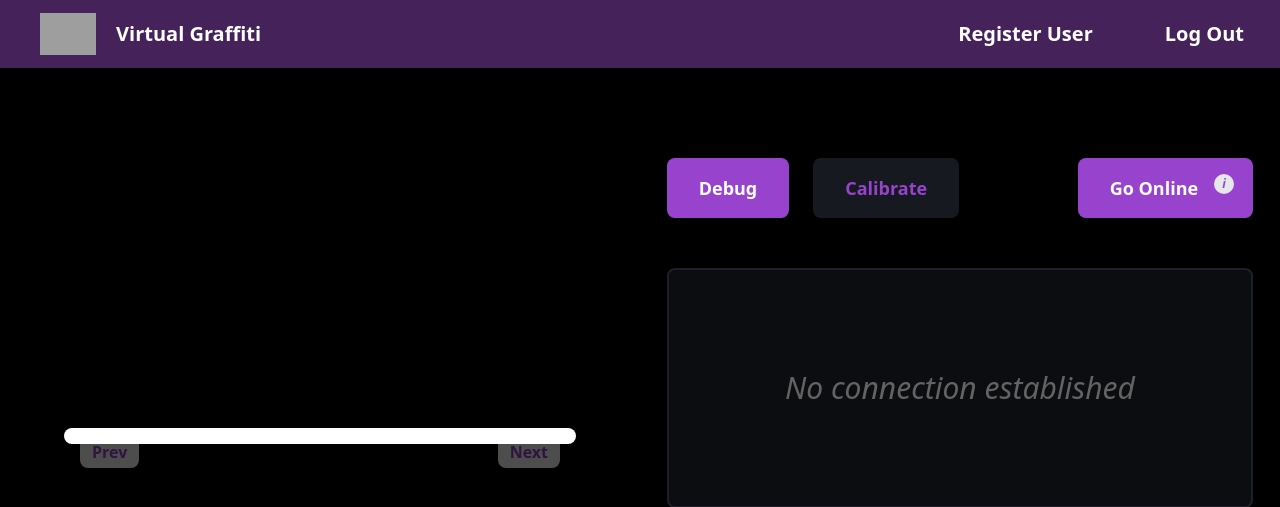
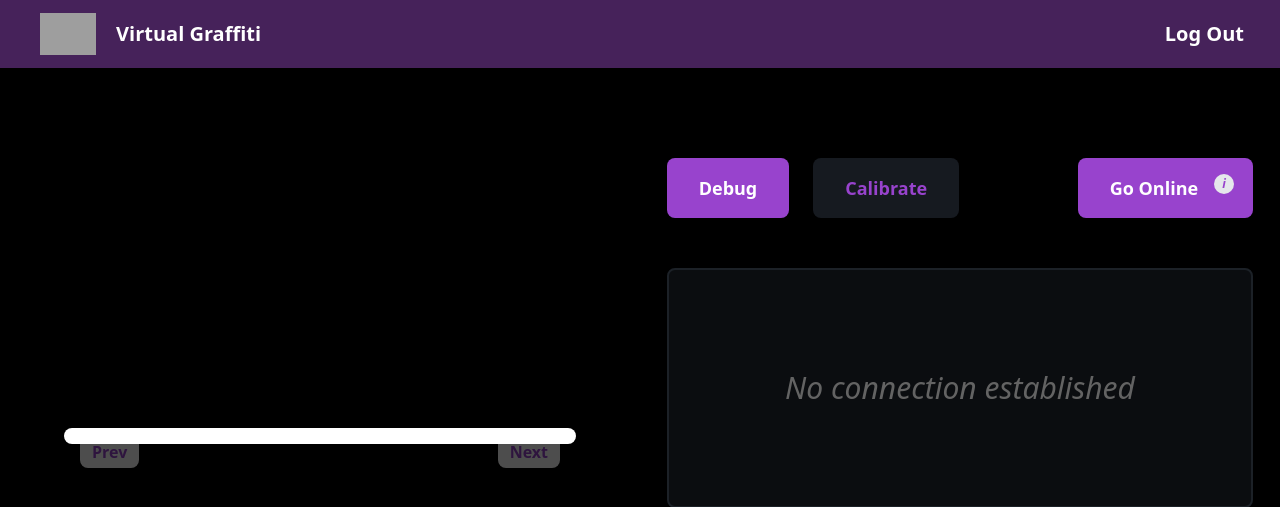
Before and after one commit to aidanvancil/virtual_graffiti, a Django app: page /admin_panel/ in a window 1280 px wide. Shown: the top 507 px of the page. Run offline with Django 4.2, Linux system fonts and the light colour scheme; a user stored in the database is signed in; some libraries are stand-ins or nearby versions; grey boxes are pictures that could not be loaded.

Commit message:
feat: condition connection checks

```diff
--- a/app/templates/admin_panel.html
+++ b/app/templates/admin_panel.html
@@ -35,7 +35,7 @@
                                     <li class="splide__slide rounded-lg relative">
                                         <img src="{% static 'media/' %}{{ image }}" alt="Image" class="">
                                         {% if init %}
-                                        <button id="submit-button" onclick="showNotification('Image submitted to queue')" class="text-xs md:text-sm lg:text-lg text-red-600 hover:font-bold absolute bottom-0 left-1/2 bg-white -translate-x-1/2 mb-2 lg:px-3 lg:py-1 sm:px-2 py-0 rounded-lg transition duration-300 ease-in-out transform hover:scale-110"
+                                        <button id="submit-button" onclick="showNotification('Image submitted to queue', bgColor='bg-green-500')" class="text-xs md:text-sm lg:text-lg text-red-600 hover:font-bold absolute bottom-0 left-1/2 bg-white -translate-x-1/2 mb-2 lg:px-3 lg:py-1 sm:px-2 py-0 rounded-lg transition duration-300 ease-in-out transform hover:scale-110"
                                             data-image-url="{% static 'media/' %}{{ image }}">
                                             <span class="">Submit to Queue</span>
                                         </button>
@@ -78,26 +78,26 @@
             {% if init %}
                 <button><a href="{% url 'pull'%}" class="block bg-gray-700 bg-opacity-40  text-[#9843cd] rounded-lg px-10 py-4 text-sm font-bold sm:py-2 md:px-6 md:text-lg md:py-3 lg:py-4 lg:px-8 hover:text-gray-700">Fill Mode</a></button>
             {% else %}
-                <button onclick="showNotification('Program initializing')"><a href="{% url '_init'%}" class="block bg-gray-700 bg-opacity-40 text-[#9843cd] rounded-lg px-10 py-4 text-sm font-bold sm:py-2 md:px-6 md:text-lg md:py-3 lg:py-4 xl:px-8 hover:text-gray-700">Calibrate</a></button>
+                <button onclick="showNotification('Program initializing', bgColor='bg-green-500')"><a href="{% url '_init'%}" class="block bg-gray-700 bg-opacity-40 text-[#9843cd] rounded-lg px-10 py-4 text-sm font-bold sm:py-2 md:px-6 md:text-lg md:py-3 lg:py-4 xl:px-8 hover:text-gray-700">Calibrate</a></button>
             {% endif %}
             <div class="hidden lg:flex flex-grow"></div>
             <!-- Information button -->
             <d id="informaticWindow" class="hidden text-[#9843cd] font-bold text-lg">
                 <div id="informatic" class="bg-[#9843cd] text-white rounded-lg flex">
-                    <button onclick="transitionIntoInput()" id="informaticOriginal" class="px-10 py-4 sm:py-2 md:px-6 md:py-3 lg:py-4 lg:px-8 flex">
-                        <p class="animate-fade-right animate-once animate-duration-500 animate-delay-[100ms] animate-ease-in-out hover:text-[#6d3c8c]">Go Online</p>
+                    <button onclick="{% if connected %}window.location.href='{% url 'del_code' %}'{% else %}transitionIntoInput(){% endif %}" id="informaticOriginal" class="px-10 py-4 sm:py-2 md:px-6 md:py-3 lg:py-4 lg:px-8 flex">
+                        <p class="animate-fade-right animate-once animate-duration-500 animate-delay-[100ms] animate-ease-in-out hover:text-[#6d3c8c]">Go {% if connected %}Offline{% else %}Online{% endif %}</p>
                         <div id="informaticButtonOG" class="cursor-pointer rounded-full bg-gray-200 w-5 h-5 p-2 xl:flex hidden items-center justify-center ml-4 mr-[-1vw] hover:opacity-50">
                             <i class="text-[#9843cd] text-[0.75rem]">i</i>
                         </div>
                     </button>
-                    <div id="codeBox" class="hidden mx-2 items-center py-[0.12rem]">
-                        <input type="text" id="codeInput" class="w-1/2 rounded-lg border text-black m-2 text-center tracking-[0.3rem] animate-fade-right animate-once animate-duration-500 animate-delay-[100ms] animate-ease-in-out" maxlength="5" placeholder="Enter code">
+                    <div id="codeBox" class="hidden ml-4 mr-1 space-x-5 items-center py-[0.12rem]">
+                        <input type="text" id="codeInput" class="w-1/3 rounded-lg border text-black m-2 text-center animate-fade-right animate-once animate-duration-500 animate-delay-[100ms] animate-ease-in-out" maxlength="5" placeholder="Enter code">
                         <button id="codeSubmit" class="bg-[#161a20] text-[#9843cd] rounded-lg px-2 py-1 m-1 hover:text-gray-700 animate-fade-right animate-once animate-duration-500 animate-delay-[200ms] animate-ease-in-out">Submit</button>
                         <button id="cancelInput" class="bg-[#9843cd] text-white hover:text-[#9843cd] rounded-lg px-2 py-1 m-1 hover:bg-[#6d3c8c] animate-fade-right animate-once animate-duration-500 animate-delay-[300ms] animate-ease-in-out">Cancel</button>
                     </div>
                     <div id="informaticChanged" class="hidden leading-none py-2 pr-6 pl-2 h-1/4 w-full text-left font-light">
                         <div class="flex-col">
-                            <h3 class="text-sm text-center mb-1 font-bold"><span class="underline">Status:</span><span class="text-green-400"> Online</span></h3>
+                            <h3 class="text-sm text-center mb-1 font-bold"><span class="underline">Status:</span>{% if connected %}<span class="text-green-400"> Online</span>{% else %}<span class="text-red-500"> Offline</span>{% endif %}</h3>
                             <p class="text-[0.55rem]">With an internet connect feel free to connect online. This <a href="https://virtual-graffiti-box.onrender.com/" target="_blank"><i class="underline font-medium">link</i></a> will redirect to a website that provides a code. Upon inputting the code and submitting, your private instance will be connected, enabling the following features:</p>
                             <ul class="text-[0.55rem] list-disc text-left ml-[20%] mt-2">
                                 <li>User Registration, User Settings, Admin-User Controls</li>
@@ -211,9 +211,8 @@
         debugMode = !debugMode;
         toggleMetricsVisibility(debugMode);
 
-        showNotification(debugMode ? 'Debug mode activated' : 'Debug mode deactivated');
+        showNotification(debugMode ? 'Debug mode activated' : 'Debug mode deactivated', bgColor='bg-green-500');
     }
-
 
     function inverse(metricType) {
         const metricBoxes = document.querySelectorAll('.metric-box');
@@ -275,24 +274,53 @@
             return;
         }
 
-        fetch('https://virtual-graffiti-box.onrender.com/api/v1/code_validation', {
-            method: 'POST',
+        if (isNaN(Number(codeInputValue.toString()))) {
+            showNotification("Code must be only numeric.");
+            return;
+        }
+
+        const TEST_HOST = 'http://localhost:8000'
+        const PROD_HOST = 'https://virtual-graffiti-box.onrender.com'
+        const code_validation_url = TEST_HOST + '/api/v1/validate_code/' + codeInputValue.toString()
+        fetch(code_validation_url , {
+            method: 'GET',
             headers: {
                 'Content-Type': 'application/json'
             },
-            body: JSON.stringify({ code: codeInputValue })
         })
         .then(response => {
-            if (response.ok) {
-                return response.json();
-            } else {
-                throw new Error('Failed to submit code');
-            }
+            const storeCodeUrl = '/store_code/';
+            const requestData = {
+                code: codeInputValue
+            };
+
+            fetch(storeCodeUrl, {
+                method: 'POST',
+                headers: {
+                    'Content-Type': 'application/json'
+                },
+                body: JSON.stringify(requestData)
+            })
+            .then(response_t => {
+                if (response_t.ok && response.ok) {
+                    showNotification('Online mode enabled.', bgColor='bg-green-500');
+                    setTimeout(function() {
+                        window.location.href = "{% url 'admin_panel' %}";
+                    }, 2500)
+                } else {
+                    showNotification('Invalid code.');
+                }
+            })
+            .catch(error => {
+                showNotification('Failed to store code.');
+                console.error('Error:', error);
+            });
         })
         .then(data => {
             console.log(data);
         })
         .catch(error => {
+            showNotification(error.message)
             console.error('Error:', error);
         });
     });
@@ -337,9 +365,9 @@
         });
     }
 
-    function showNotification(message) {
+    function showNotification(message, bgColor='bg-red-500') {
         const notification = document.createElement('button');
-        notification.classList.add('absolute', 'top-[8%]', 'left-[40%]', 'm-4', 'p-4', 'bg-red-500', 'text-white', 'font-bold', 'rounded-lg', 'shadow-lg', 'opacity-0', 'transform', 'transition', 'duration-300', 'ease-in-out', 'hover:opacity-100');
+        notification.classList.add('absolute', 'top-[8%]', 'left-[40%]', 'm-4', 'p-4', bgColor, 'text-white', 'font-bold', 'rounded-lg', 'shadow-lg', 'opacity-0', 'transform', 'transition', 'duration-300', 'ease-in-out', 'hover:opacity-100');
 
         notification.textContent = message;
 
--- a/app/templates/base_panel.html
+++ b/app/templates/base_panel.html
@@ -39,8 +39,8 @@
     </div>
 
     <div class="flex items-center space-x-4 font-bold">
-        {% if range|length != 0 %} <button class="hidden sm:block {% if users %} hover:bg-[#161a20] {% endif %} hover:bg-[#181818] py-3 px-7 text-white rounded-lg bg-transparent duration-300 text-xl"><a href="/register">Register User </a></button> {% endif %}
-        {% if users %}
+        {% if range|length != 0 and connected %} <button class="hidden sm:block {% if users %} hover:bg-[#161a20] {% endif %} hover:bg-[#181818] py-3 px-7 text-white rounded-lg bg-transparent duration-300 text-xl"><a href="/register">Register User </a></button> {% endif %}
+        {% if users and connected %}
             <button id="openSidebarBtn" class="hidden md:block py-3 px-7 text-white rounded-lg hover:bg-[#181818] duration-300 text-xl">Settings</button>
         {% endif %}
         <button class="py-3 px-7 bg-[#636363] text-white rounded-lg hover:bg-[#181818] bg-transparent duration-300 text-xl"><a href="/logout">Log Out</a></button>
```
